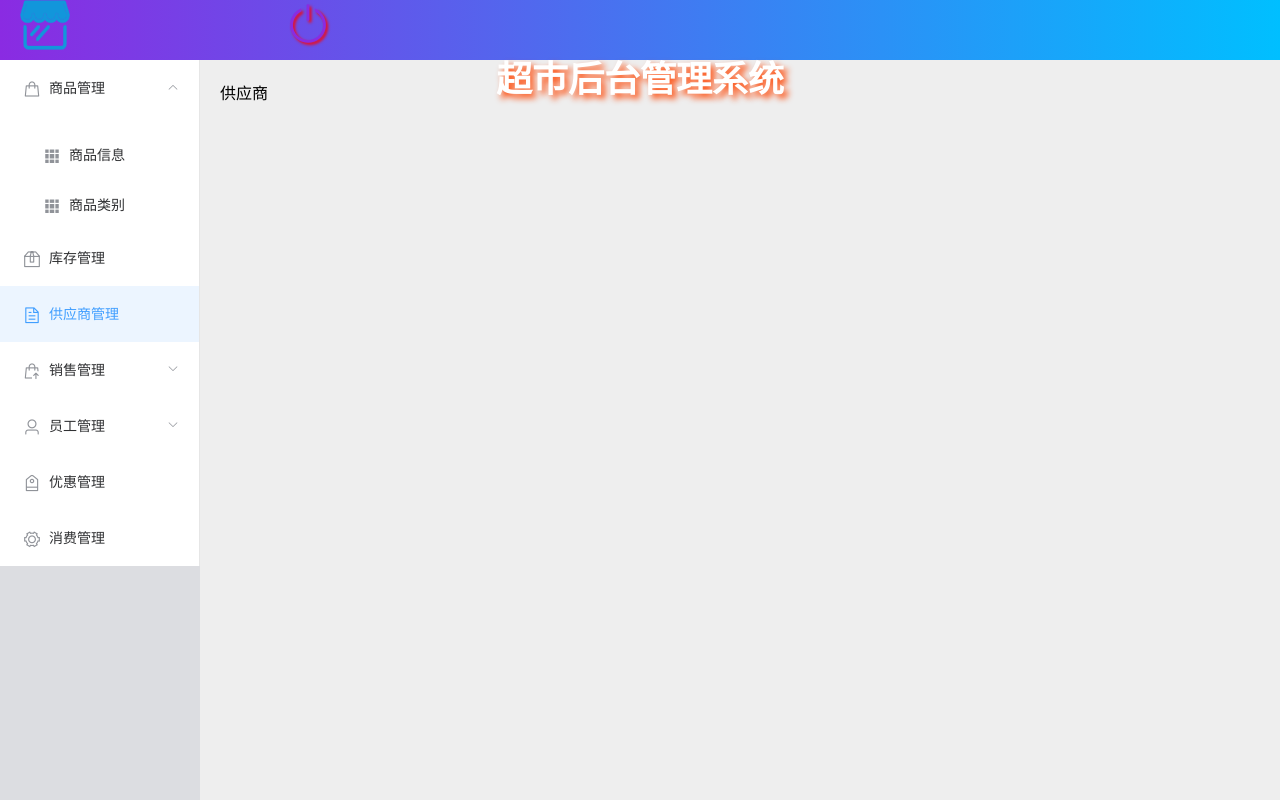
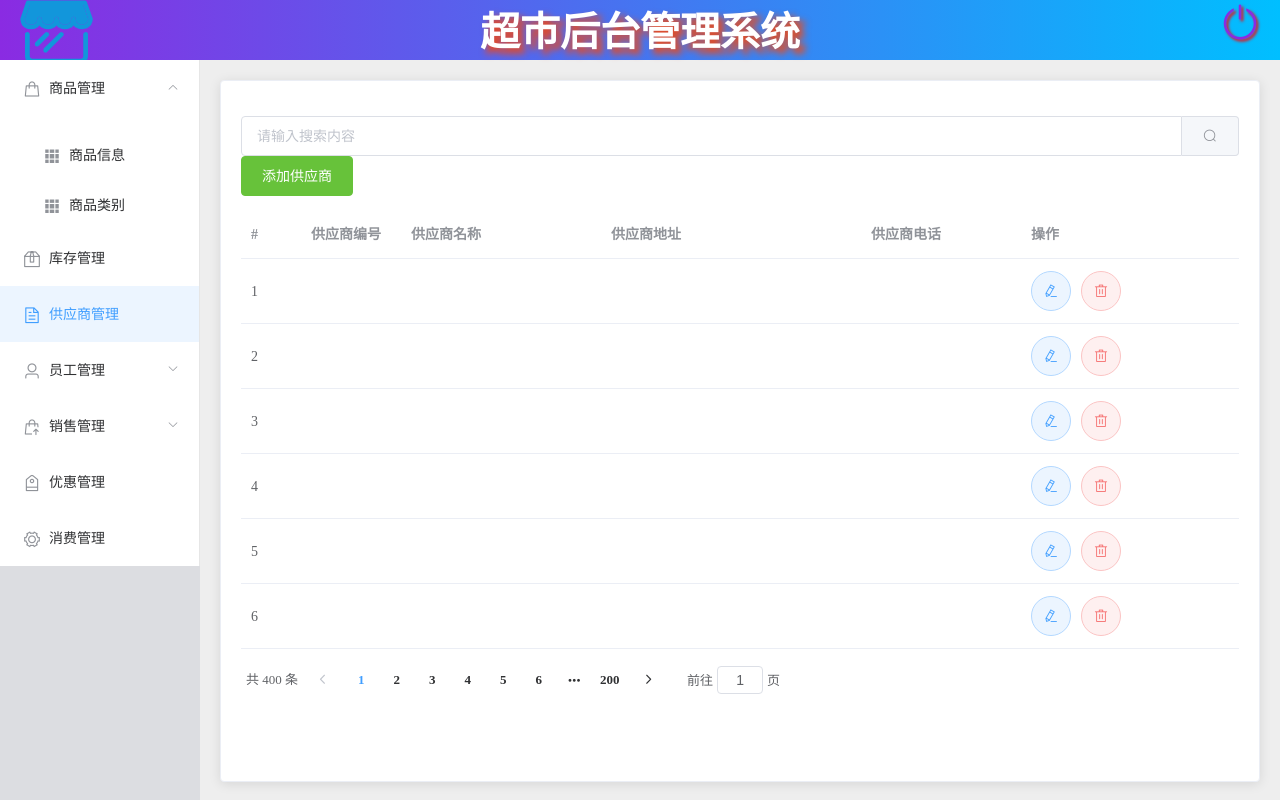
Before and after one commit to liunianjie415/shoptest, a Vue app: page /#/store in a window 1280 px wide. Both pictures are taken after a click on the item "供应商管理". Built offline with nearby package versions, Linux system fonts and the light colour scheme.

Commit message:
库存和供应商的一些页面

```diff
--- a/src/components/goodsinfo.vue
+++ b/src/components/goodsinfo.vue
@@ -1,24 +1,19 @@
 <template>
 <el-card class="box-card">
-    <el-breadcrumb separator-class="el-icon-arrow-right">
-        <el-breadcrumb-item>商品管理</el-breadcrumb-item>
-        <el-breadcrumb-item :to="{ path: '/ginfo' }">商品信息</el-breadcrumb-item>
-        <el-breadcrumb-item :to="{ path: '/gtype' }">商品类别</el-breadcrumb-item>
-    </el-breadcrumb>
     <el-row class="gsearch">
         <el-col>
-            <el-input placeholder="请输入搜素内容" clearable class="searchinput" v-model="query">
+            <el-input placeholder="请输入搜索内容" clearable class="searchinput" v-model="query">
                 <el-button slot="append" icon="el-icon-search"></el-button>
             </el-input>
             <el-button type="success" class="addbtn">添加商品</el-button>
         </el-col>
     </el-row>
     <el-table :data="tableData" border style="width: 100%" class="gtable">
-        <el-table-column type="index" label="序号" width="60">
+        <el-table-column type="index" label="#" width="60">
         </el-table-column>
         <el-table-column prop="" label="商品编号" width="100">
         </el-table-column>
-        <el-table-column prop="" label="商品名称" width="160">
+        <el-table-column prop="" label="商品名称" width="200">
         </el-table-column>
         <el-table-column prop="" label="商品规格" width="100">
         </el-table-column>
@@ -75,10 +70,6 @@ export default {
     width: 300px;
 }
 
-.addbtn {
-    margin-left: 830px;
-}
-
 .gtable {
     margin-top: 15px;
 }
--- a/src/components/goodstype.vue
+++ b/src/components/goodstype.vue
@@ -1,13 +1,55 @@
 <template>
-  <div>商品类别</div>
+<el-card class="box-card">
+    <el-row class="gtsearch">
+        <el-col>
+            <el-input placeholder="请输入搜索内容" clearable class="gtsearchinput" v-model="query">
+                <el-button slot="append" icon="el-icon-search"></el-button>
+            </el-input>
+            <el-button type="success" class="gtaddbtn">添加类名</el-button>
+        </el-col>
+    </el-row>
+    <el-table :data="tableData" style="width: 100%">
+        <el-table-column type="index" label="#" width="60">
+        </el-table-column>
+        <el-table-column prop="" label="类别编号" width="100">
+        </el-table-column>
+        <el-table-column prop="" label="类别名称" width="160">
+        </el-table-column>
+        <el-table-column prop="" label="商品编号" width="400">
+        </el-table-column>
+        <el-table-column label="操作">
+            <template slot-scope="">
+                <el-button type="primary" icon="el-icon-edit" circle plain></el-button>
+                <el-button type="danger" icon="el-icon-delete" circle plain></el-button>
+            </template>
+        </el-table-column>
+    </el-table>
+</el-card>
 </template>
 
 <script>
 export default {
-
+    methods: {
+    },
+    data() {
+        return {
+          query:'',
+          tableData:[
+            {},{},{},{},{},{}
+          ]
+        }
+    }
 }
 </script>
 
 <style>
-
+.box-card {
+  height: 100%;
+}
+.gtsearch {
+  margin: 15px 0;
+}
+.gtsearchinput {
+  width: 300px;
+}
 </style>
--- a/src/components/home.vue
+++ b/src/components/home.vue
@@ -1,27 +1,23 @@
 <template>
 <el-container class="container">
     <el-header class="header">
-        <el-row style="height:60px">
+        <el-row type="flex" justify="start" style="height:60px">
             <el-col :span="3">
-                <div class="grid-content bg-purple logo">
-                    <img src="../../static/img/模型超市.png" alt="">
-                </div>
+                <img src="../../static/img/模型超市.png" alt="">
             </el-col>
-            <el-col :span="18" class="title">
-                <div class="grid-content bg-purple-light">超市后台管理系统</div>
+            <el-col :span="18" class="hometitle">
+                超市后台管理系统
             </el-col>
             <el-col :span="3" class="loginout">
-                <div class="grid-content bg-purple ">
-                    <i class="el-icon-switch-button"></i>
-                </div>
+                <i class="el-icon-switch-button"></i>
             </el-col>
         </el-row>
     </el-header>
     <el-container>
         <el-aside width="200px" class="aside">
             <el-menu
+            unique-opened
             default-active="ginfo"
-            unique-opened
             router>
                 <el-submenu index="1">
                     <template slot="title">
@@ -49,6 +45,22 @@
                 </el-menu-item>
                 <el-submenu index="4">
                     <template slot="title">
+                        <i class="el-icon-user"></i>
+                        <span>员工管理</span>
+                    </template>
+                    <el-menu-item-group>
+                        <el-menu-item index="einfo">
+                            <i class="el-icon-s-grid"></i>
+                            <span>员工信息</span>
+                        </el-menu-item>
+                        <el-menu-item index="eauth">
+                            <i class="el-icon-s-grid"></i>
+                            <span>员工权限</span>
+                        </el-menu-item>
+                    </el-menu-item-group>
+                </el-submenu>
+                <el-submenu index="5">
+                    <template slot="title">
                         <i class="el-icon-sell"></i>
                         <span>销售管理</span>
                     </template>
@@ -63,22 +75,7 @@
                         </el-menu-item>
                     </el-menu-item-group>
                 </el-submenu>
-                <el-submenu index="5">
-                    <template slot="title">
-                        <i class="el-icon-user"></i>
-                        <span>员工管理</span>
-                    </template>
-                    <el-menu-item-group>
-                        <el-menu-item index="einfo">
-                            <i class="el-icon-s-grid"></i>
-                            <span>员工信息</span>
-                        </el-menu-item>
-                        <el-menu-item index="eauth">
-                            <i class="el-icon-s-grid"></i>
-                            <span>员工权限</span>
-                        </el-menu-item>
-                    </el-menu-item-group>
-                </el-submenu>
+
                 <el-menu-item index="disc">
                     <i class="el-icon-discount"></i>
                     <span slot="title">优惠管理</span>
@@ -90,7 +87,9 @@
             </el-menu>
         </el-aside>
         <el-main class="main">
-            <router-view></router-view>
+            <router-view>
+                <router-link :to="ginfo"></router-link>
+            </router-view>
         </el-main>
     </el-container>
 </el-container>
@@ -121,20 +120,20 @@ export default {
     height: 50px;
 }
 
-.header .title {
-    font-size: 36px;
+.header .hometitle {
+    font-size: 40px;
     color: #fff;
     font-weight: bolder;
-    text-shadow: 4px 4px 6px #f40;
+    text-shadow: 5px 5px 7px #f40;
     text-align: center;
 }
 
 .header .loginout {
-    text-align: right;
-    font-size: 44px;
+    font-size: 40px;
     cursor: pointer;
     text-shadow: 2px 2px 3px red;
     color: blueviolet;
+    text-align: right;
 }
 
 .aside {
--- a/src/components/provider.vue
+++ b/src/components/provider.vue
@@ -1,13 +1,67 @@
 <template>
-  <div>供应商</div>
+<el-card class="box-card">
+    <el-row class="stsearch">
+        <el-col>
+            <el-input placeholder="请输入搜索内容" clearable class="stsearchinput" v-model="query">
+                <el-button slot="append" icon="el-icon-search"></el-button>
+            </el-input>
+            <el-button type="success" class="gtaddbtn">添加供应商</el-button>
+        </el-col>
+    </el-row>
+    <el-table :data="tableData" style="width: 100%">
+        <el-table-column type="index" label="#" width="60">
+        </el-table-column>
+        <el-table-column prop="" label="供应商编号" width="100">
+        </el-table-column>
+        <el-table-column prop="" label="供应商名称" width="200">
+        </el-table-column>
+        <el-table-column prop="" label="供应商地址" width="260">
+        </el-table-column>
+        <el-table-column prop="" label="供应商电话" width="160">
+        </el-table-column>
+        <el-table-column label="操作">
+            <template slot-scope="">
+                <el-button type="primary" icon="el-icon-edit" circle plain></el-button>
+                <el-button type="danger" icon="el-icon-delete" circle plain></el-button>
+            </template>
+        </el-table-column>
+    </el-table>
+     <el-pagination
+     class="gpage"
+      @size-change="handleSizeChange"
+      @current-change="handleCurrentChange"
+      :current-page="1"
+      :page-sizes="[5, 10, 15, 20]"
+      :page-size="2"
+      layout="total, prev, pager, next, jumper"
+      :total="400">
+    </el-pagination>
+</el-card>
 </template>
 
 <script>
 export default {
-
+    methods: {
+    },
+    data() {
+        return {
+          query:'',
+          tableData:[
+            {},{},{},{},{},{}
+          ]
+        }
+    }
 }
 </script>
 
 <style>
-
+.box-card {
+  height: 100%;
+}
+.stsearch {
+  margin: 15px 0;
+}
+.stsearchinput {
+  width: 300px;
+}
 </style>
--- a/src/components/store.vue
+++ b/src/components/store.vue
@@ -1,13 +1,69 @@
 <template>
-  <div>库存</div>
+<el-card class="box-card">
+    <el-row class="stsearch">
+        <el-col>
+            <el-input placeholder="请输入搜索内容" clearable class="stsearchinput" v-model="query">
+                <el-button slot="append" icon="el-icon-search"></el-button>
+            </el-input>
+            <el-button type="success" class="gtaddbtn">添加商品</el-button>
+        </el-col>
+    </el-row>
+    <el-table :data="tableData" style="width: 100%">
+        <el-table-column type="index" label="#" width="60">
+        </el-table-column>
+        <el-table-column prop="" label="库存编号" width="100">
+        </el-table-column>
+        <el-table-column prop="" label="商品编号" width="100">
+        </el-table-column>
+        <el-table-column prop="" label="商品名称" width="180">
+        </el-table-column>
+        <el-table-column prop="" label="库存数量" width="100">
+        </el-table-column>
+        <el-table-column prop="" label="供应商编号" width="100">
+        </el-table-column>
+        <el-table-column label="操作">
+            <template slot-scope="">
+                <el-button type="primary" icon="el-icon-edit" circle plain></el-button>
+                <el-button type="danger" icon="el-icon-delete" circle plain></el-button>
+            </template>
+        </el-table-column>
+    </el-table>
+     <el-pagination
+     class="gpage"
+      @size-change="handleSizeChange"
+      @current-change="handleCurrentChange"
+      :current-page="1"
+      :page-sizes="[5, 10, 15, 20]"
+      :page-size="2"
+      layout="total, prev, pager, next, jumper"
+      :total="400">
+    </el-pagination>
+</el-card>
 </template>
 
 <script>
 export default {
-
+    methods: {
+    },
+    data() {
+        return {
+          query:'',
+          tableData:[
+            {},{},{},{},{},{}
+          ]
+        }
+    }
 }
 </script>
 
 <style>
-
+.box-card {
+  height: 100%;
+}
+.stsearch {
+  margin: 15px 0;
+}
+.stsearchinput {
+  width: 300px;
+}
 </style>
--- a/src/router/index.js
+++ b/src/router/index.js
@@ -26,6 +26,7 @@ export default new Router({
     {
       name: 'home',
       path: '/home',
+      redirect: '/ginfo',
       component: Home,
       children: [
         {
```
